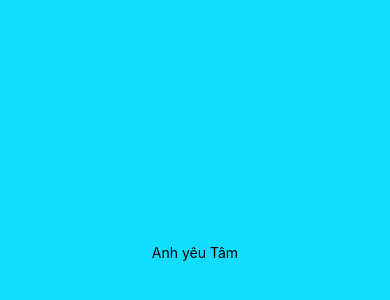
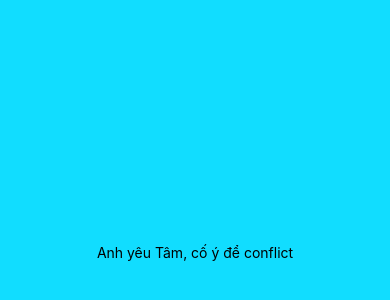
Before and after one commit to VUTHANHUET/reactnative_firstproject, a React Native app: screen / in a window 390 px wide. Shown: the part 170-470 px from the top of the page. Built offline with nearby package versions, Linux system fonts and the light colour scheme.

Commit message:
Update App.js

```diff
--- a/App.js
+++ b/App.js
@@ -5,7 +5,7 @@ import { StyleSheet, Text, View, TouchableOpacity } from 'react-native';
 export default function App() {
   return (
     <View style={styles.container}>
-      <Text>Anh yêu Tâm</Text>
+      <Text>Anh yêu Tâm, cố ý để conflict</Text>
 
       <StatusBar style="auto" />
     </View>
```
